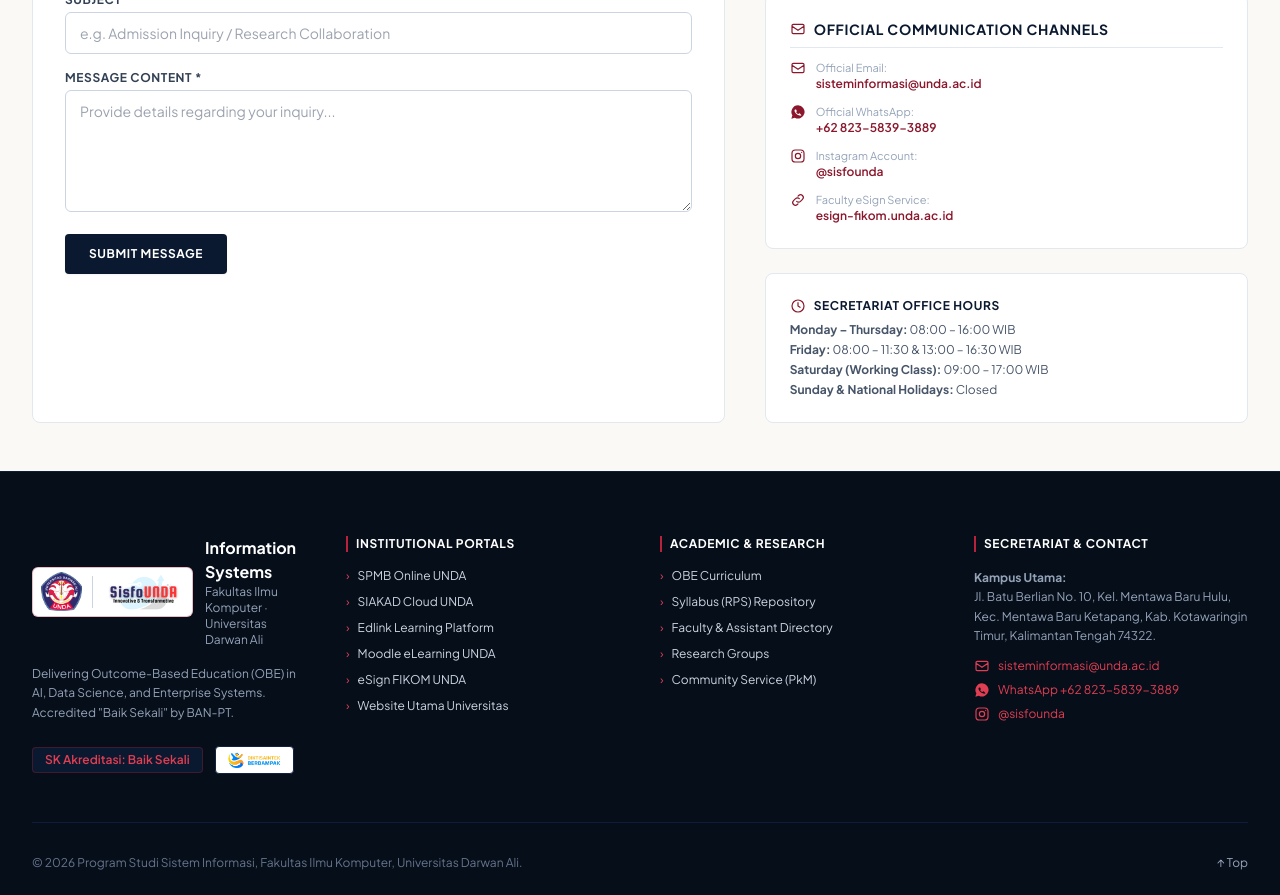
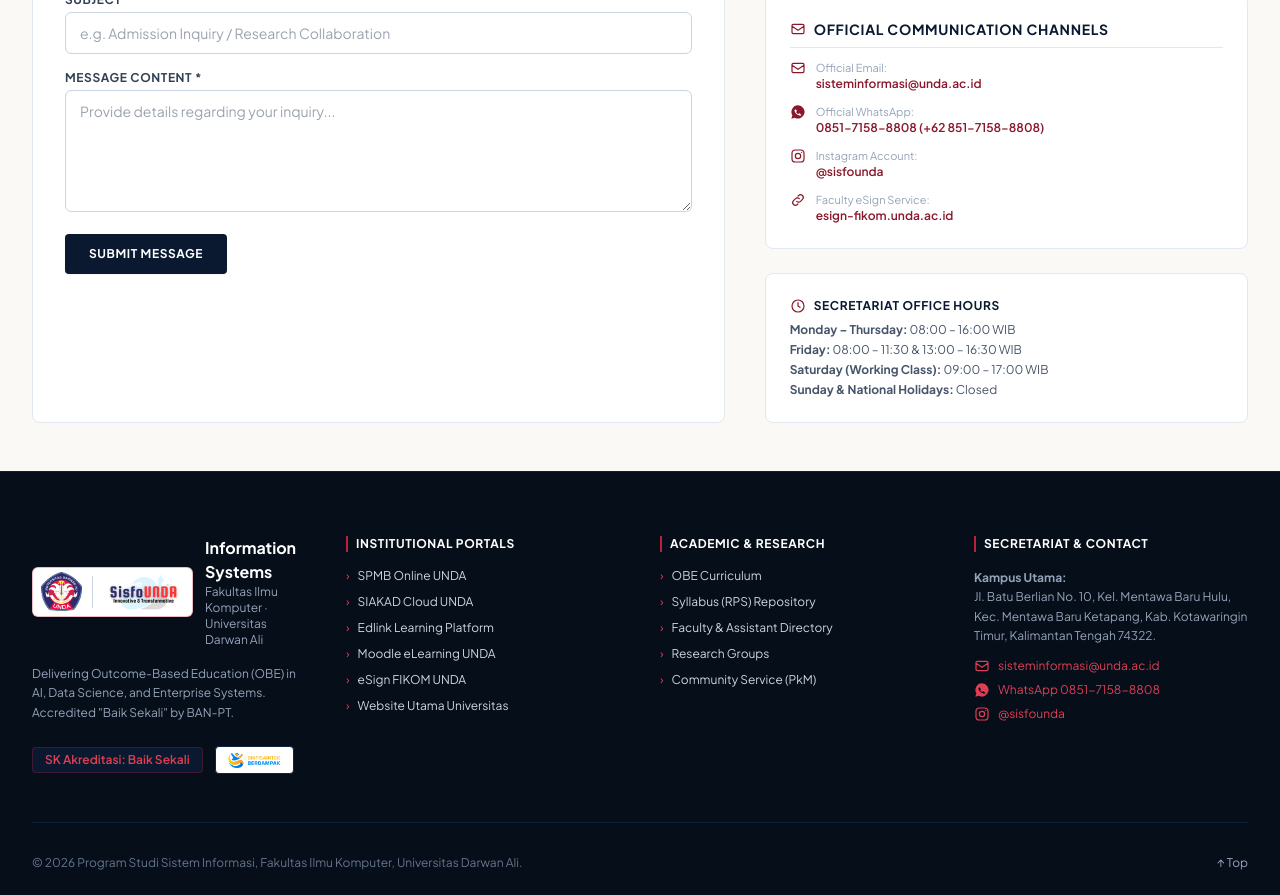
Before and after one commit to sisteminformasi-tech/sisteminformasi-tech.github.io, an Astro site: page /en/contact in a window 1280 px wide. Shown: the part 640-1535 px from the top of the page. Built offline with nearby package versions, Linux system fonts and the light colour scheme; Astro itself is replaced by a stand-in of ours; a web font is replaced by a local one.

Commit message:
fix(kontak): perbarui nomor WhatsApp resmi ke 0851-7158-8808 (https://wa.me/6285171588808)

```diff
--- a/src/components/common/Footer.astro
+++ b/src/components/common/Footer.astro
@@ -135,7 +135,7 @@ const isEn = currentLang === 'en';
           </li>
           <li class="flex items-center gap-2">
             <svg class="w-4 h-4 text-gold-400 shrink-0" viewBox="0 0 24 24" fill="currentColor" aria-hidden="true"><path d="M12.04 2a9.9 9.9 0 00-8.5 15l-1.5 5 5.2-1.4A9.9 9.9 0 1012.04 2zm5.8 14.1c-.25.7-1.4 1.3-1.9 1.35-.5.05-1.1.07-1.8-.12a14 14 0 01-5.3-3.2 9.7 9.7 0 01-2-3.1c-.3-1.1.1-2 .7-2.6.2-.2.5-.3.7-.3h.5c.2 0 .4 0 .6.5l.8 1.9c.1.2.1.4 0 .5l-.4.6-.3.4c-.1.2-.2.3 0 .6a8 8 0 002.4 2.2c.4.2.7.2.9 0l.6-.7c.2-.2.4-.2.6-.1l1.8.9c.2.1.4.2.4.3.1.2.1.8-.2 1.5z"/></svg>
-            <a href="https://wa.me/6282358393889" target="_blank" rel="noopener noreferrer" class="text-gold-400 hover:underline">WhatsApp +62 823-5839-3889</a>
+            <a href="https://wa.me/6285171588808" target="_blank" rel="noopener noreferrer" class="text-gold-400 hover:underline">WhatsApp 0851-7158-8808</a>
           </li>
           <li class="flex items-center gap-2">
             <svg class="w-4 h-4 text-gold-400 shrink-0" fill="none" stroke="currentColor" viewBox="0 0 24 24" aria-hidden="true"><rect x="3" y="3" width="18" height="18" rx="5" stroke-width="1.8"/><circle cx="12" cy="12" r="4" stroke-width="1.8"/><circle cx="17.5" cy="6.5" r="1" fill="currentColor" stroke="none"/></svg>
--- a/src/data/navigation.json
+++ b/src/data/navigation.json
@@ -9,8 +9,8 @@
     "instagram": "https://www.instagram.com/sisfounda/",
     "head_of_program": "Dr. Dwi Wahyu Prabowo, S.Si., M.Eng.",
     "head_nuptk": "4536767668130283",
-    "whatsapp": "+62 823-5839-3889",
-    "whatsapp_url": "https://wa.me/6282358393889"
+    "whatsapp": "+62 851-7158-8808",
+    "whatsapp_url": "https://wa.me/6285171588808"
   },
   "portals": [
     {
--- a/src/pages/en/contact/index.astro
+++ b/src/pages/en/contact/index.astro
@@ -133,7 +133,7 @@ import BaseLayout from '../../../layouts/BaseLayout.astro';
               <svg class="w-4 h-4 text-gold-700 shrink-0" viewBox="0 0 24 24" fill="currentColor" aria-hidden="true"><path d="M12.04 2a9.9 9.9 0 00-8.5 15l-1.5 5 5.2-1.4A9.9 9.9 0 1012.04 2zm5.8 14.1c-.25.7-1.4 1.3-1.9 1.35-.5.05-1.1.07-1.8-.12a14 14 0 01-5.3-3.2 9.7 9.7 0 01-2-3.1c-.3-1.1.1-2 .7-2.6.2-.2.5-.3.7-.3h.5c.2 0 .4 0 .6.5l.8 1.9c.1.2.1.4 0 .5l-.4.6-.3.4c-.1.2-.2.3 0 .6a8 8 0 002.4 2.2c.4.2.7.2.9 0l.6-.7c.2-.2.4-.2.6-.1l1.8.9c.2.1.4.2.4.3.1.2.1.8-.2 1.5z"/></svg>
               <div class="min-w-0">
                 <span class="text-slate-400 block text-[11px]">Official WhatsApp:</span>
-                <a href="https://wa.me/6282358393889" target="_blank" rel="noopener noreferrer" class="text-gold-700 font-semibold hover:underline break-words">+62 823-5839-3889</a>
+                <a href="https://wa.me/6285171588808" target="_blank" rel="noopener noreferrer" class="text-gold-700 font-semibold hover:underline break-words">0851-7158-8808 (+62 851-7158-8808)</a>
               </div>
             </div>
             <div class="flex items-start gap-2.5">
--- a/src/pages/kontak/index.astro
+++ b/src/pages/kontak/index.astro
@@ -133,7 +133,7 @@ import BaseLayout from '../../layouts/BaseLayout.astro';
               <svg class="w-4 h-4 text-gold-700 shrink-0" viewBox="0 0 24 24" fill="currentColor" aria-hidden="true"><path d="M12.04 2a9.9 9.9 0 00-8.5 15l-1.5 5 5.2-1.4A9.9 9.9 0 1012.04 2zm5.8 14.1c-.25.7-1.4 1.3-1.9 1.35-.5.05-1.1.07-1.8-.12a14 14 0 01-5.3-3.2 9.7 9.7 0 01-2-3.1c-.3-1.1.1-2 .7-2.6.2-.2.5-.3.7-.3h.5c.2 0 .4 0 .6.5l.8 1.9c.1.2.1.4 0 .5l-.4.6-.3.4c-.1.2-.2.3 0 .6a8 8 0 002.4 2.2c.4.2.7.2.9 0l.6-.7c.2-.2.4-.2.6-.1l1.8.9c.2.1.4.2.4.3.1.2.1.8-.2 1.5z"/></svg>
               <div class="min-w-0">
                 <span class="text-slate-400 block text-[11px]">WhatsApp Resmi:</span>
-                <a href="https://wa.me/6282358393889" target="_blank" rel="noopener noreferrer" class="text-gold-700 font-semibold hover:underline break-words">+62 823-5839-3889</a>
+                <a href="https://wa.me/6285171588808" target="_blank" rel="noopener noreferrer" class="text-gold-700 font-semibold hover:underline break-words">0851-7158-8808 (+62 851-7158-8808)</a>
               </div>
             </div>
             <div class="flex items-start gap-2.5">
```
